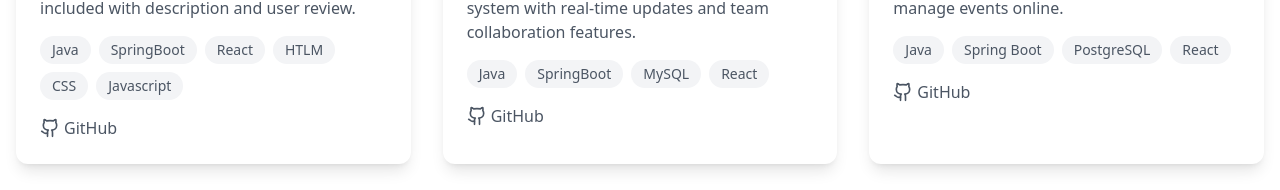
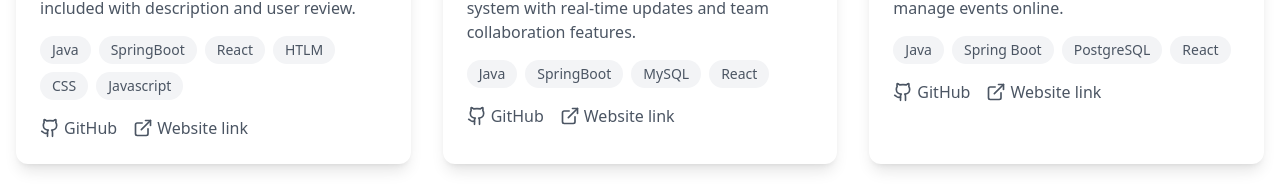
Before and after one commit to Yesahk/Yesahk-Portfolio, a React (Vite) app: page / in a window 1280 px wide. Shown: the part 2104-2294 px from the top of the page. Built offline with nearby package versions, Linux system fonts and the light colour scheme.

Commit message:
Updated About section and added personalpic.jpeg

```diff
--- a/package.json
+++ b/package.json
@@ -1,6 +1,6 @@
 {
   "name": "vite-react-typescript-starter",
-  "homepage": "https://github.com/Yesahk/Yesahk-Portfolio/",
+  "homepage": "https://github.com/Yesahk/Yesahk-Portfolio",
   "private": true,
   "version": "0.0.0",
   "type": "module",
--- a/src/components/About.tsx
+++ b/src/components/About.tsx
@@ -1,4 +1,5 @@
 import React from 'react';
+import personalPic from '../../image/personalpic.jpeg';
 
 const About = () => {
   return (
@@ -8,9 +9,7 @@ const About = () => {
 
         <div className="grid md:grid-cols-2 gap-12 items-center">
           <div className="relative">
-            <img src="personalpic.jpeg"
-            alt="Professional headshot" />
-
+          <img src={personalPic} alt="Professional headshot" />
             <div className="absolute -bottom-6 -right-6 w-48 h-48 bg-blue-600 rounded-lg -z-10"></div>
           </div>
 
--- a/src/components/Portfolio.tsx
+++ b/src/components/Portfolio.tsx
@@ -24,7 +24,7 @@ const projects = [
     image: 'https://images.unsplash.com/photo-1544717297-fa95b6ee9643?auto=format&fit=crop&q=80',
     technologies: ['Java', 'Spring Boot', 'PostgreSQL','React'],
     github: 'https://github.com/Yesahk/Event-Management',
-    demo: 'http://localhost:5175/'
+    demo: 'https://yesahk.github.io/Event-Management/'
 
   }
 ];
@@ -69,7 +69,13 @@ const Portfolio = () => {
                   <Github size={20} className="mr-1" />
                   GitHub
                 </a>
-
+                <a
+                  href={project.demo}
+                  className="flex items-center text-gray-600 hover:text-blue-600 transition-colors"
+                >
+                  <ExternalLink size={20} className="mr-1" />
+                 Website link
+                </a>
               </div>
             </div>
           </div>
```
Also changed, not shown: image/personalpic.jpeg (renamed from personalpic.jpeg).
